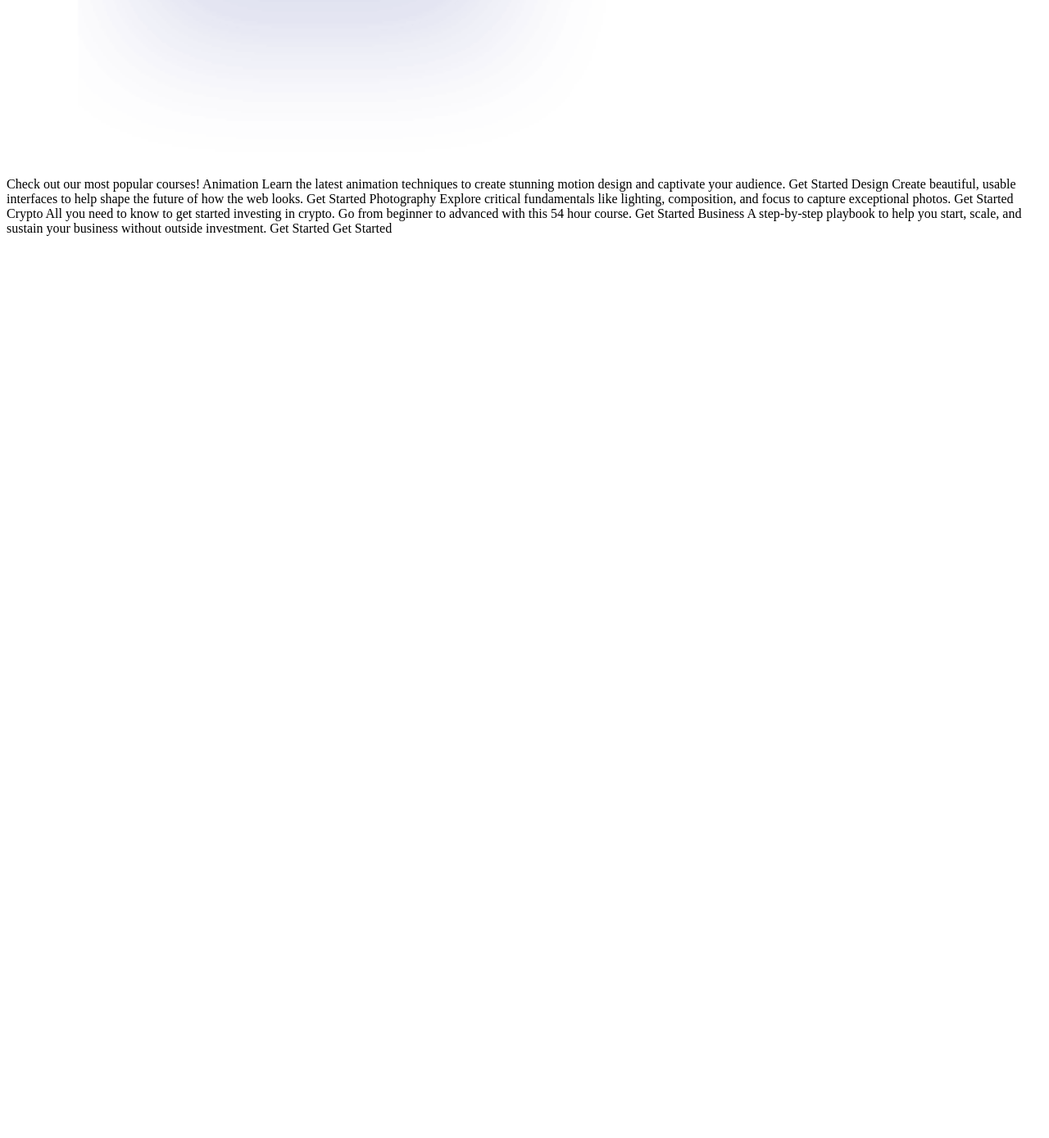
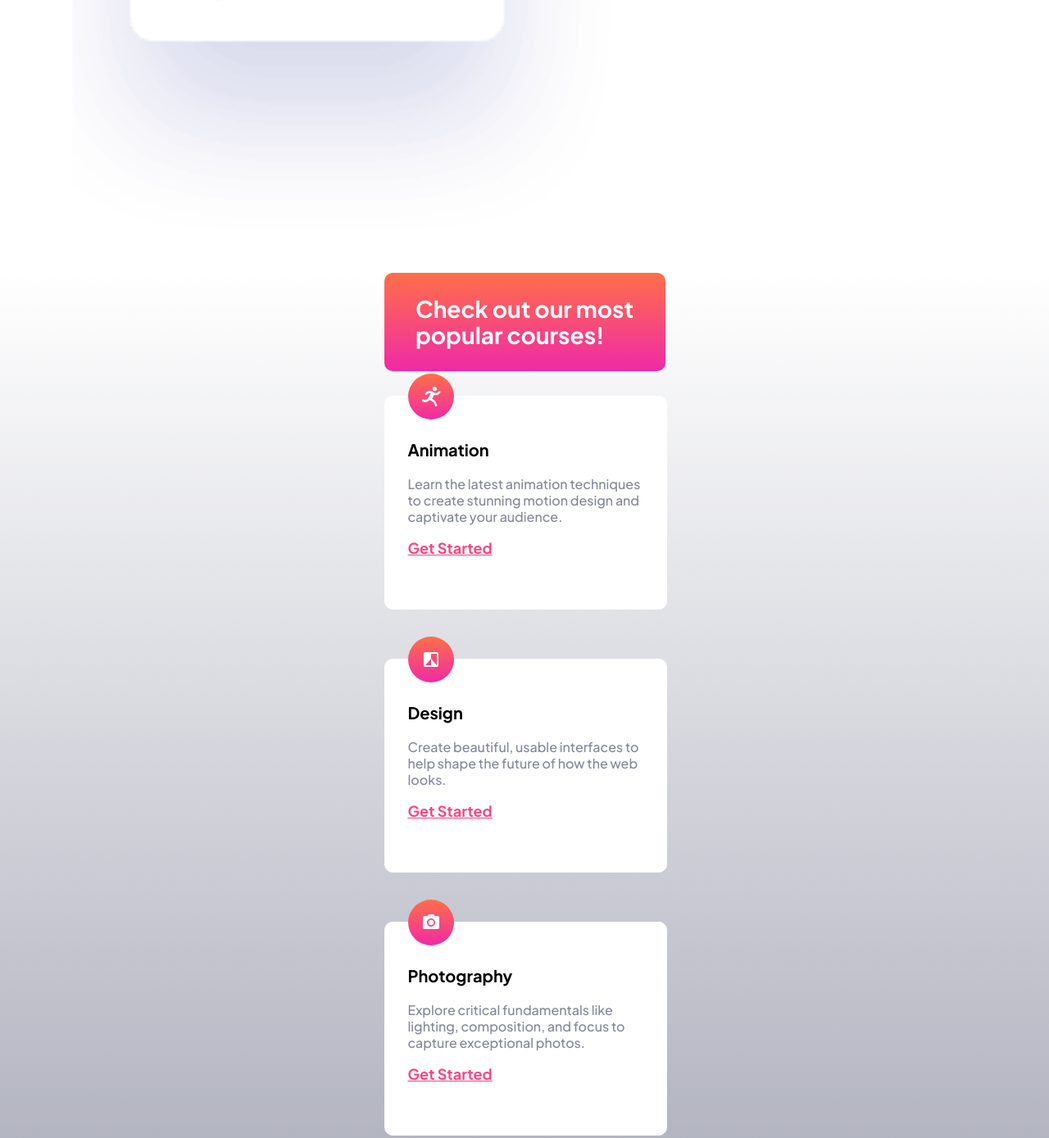
Before and after one commit to gustavoc1995/skilled-landing-page, a plain HTML site: page starter-code/index.html in a window 1280 px wide. Shown: the part 1380-2769 px from the top of the page at 82% size. Before the commit the page ends 1676 px from the top, so only its background shows below. Drawn offline with Linux system fonts and the light colour scheme.

Commit message:
courses section added

```diff
--- a/starter-code/index.html
+++ b/starter-code/index.html
@@ -30,43 +30,59 @@
       </div>
       <button>Get Started</button>
     </div>
-
     <div class="main-image">
       <img src="./assets/image-hero-mobile.png" alt="courses and member image">
     </div>
   </section>
 
-  <section id="">
+  <section id="courses-section">
+    <div class="courses">
+      <div class="course-title-card">
+        <h3>Check out our most <br> popular courses!</h3>
+      </div>
+      <div class="courses-card">
+        <img src="./assets/icon-animation.svg" alt="">
+        <h3>Animation</h3>
+        <p> Learn the latest animation techniques to create stunning motion
+          design and captivate your audience.</p>
+        <a href="">Get Started</a>
+      </div>
 
+      <div class="courses-card">
+        <img src="./assets/icon-design.svg" alt="">
+        <h3>Design</h3>
+        <p>Create beautiful, usable interfaces to help shape the future of
+          how the web looks.</p>
+        <a href="">Get Started</a>
+      </div>
+
+      <div class="courses-card">
+        <img src="./assets/icon-photography.svg" alt="">
+        <h3>Photography</h3>
+        <p>Explore critical fundamentals like lighting, composition, and focus
+          to capture exceptional photos.</p>
+        <a href="">Get Started</a>
+      </div>
+
+      <div class="courses-card">
+        <img src="./assets/icon-crypto.svg" alt="">
+        <h3>Crypto</h3>
+        <p>All you need to know to get started investing in crypto. Go from beginner
+          to advanced with this 54 hour course.</p>
+        <a href="">Get Started</a>
+      </div>
+
+      <div class="courses-card">
+        <img src="./assets/icon-business.svg" alt="">
+        <h3>Business</h3>
+        <p>A step-by-step playbook to help you start, scale, and sustain your business
+          without outside investment.</p>
+        <a href="">Get Started</a>
+      </div>
+
+    </div>
   </section>
 
-
-  Check out our most popular courses!
-
-  Animation
-  Learn the latest animation techniques to create stunning motion
-  design and captivate your audience.
-  Get Started
-
-  Design
-  Create beautiful, usable interfaces to help shape the future of
-  how the web looks.
-  Get Started
-
-  Photography
-  Explore critical fundamentals like lighting, composition, and focus
-  to capture exceptional photos.
-  Get Started
-
-  Crypto
-  All you need to know to get started investing in crypto. Go from beginner
-  to advanced with this 54 hour course.
-  Get Started
-
-  Business
-  A step-by-step playbook to help you start, scale, and sustain your business
-  without outside investment.
-  Get Started
 
   Get Started
 
--- a/starter-code/style.css
+++ b/starter-code/style.css
@@ -1,11 +1,15 @@
 :root {
+    --primary-color: #f74780;
     --dark-blue: #13183F;
+    --text-color: #83869a;
 }
 
-.body {
+body{
+    margin: 0;
+    border: 0;
+    padding: 0;
     font-family: 'Plus Jakarta Sans', sans-serif;
 }
-
 
 .nav-bar {
     width: 343px;
@@ -43,7 +47,7 @@
 .header-title .courses-introduction {
     font-size: 16px;
     font-weight: 500;
-    color: #83869a;
+    color: var(--text-color);
 
 }
 
@@ -61,3 +65,65 @@
 .main-image img {
     width: 100%;
 }
+
+
+#courses-section{
+    background: linear-gradient(180deg, #FFFFFF 0%, #83869a 100%);
+}
+.courses{
+    width: 343px;
+    margin: 20px auto;
+    display: grid;
+    grid-template-columns: 1fr;
+}
+
+.courses .course-title-card{
+    width: 343px;
+    height: 120px;
+    background: linear-gradient(0deg, rgba(240, 42, 166, 1) 0%, rgba(255, 111, 72, 1) 100%);
+    color: white;
+    line-height: 32px;
+    font-size: 24px;
+    font-family: 'Plus Jakarta Sans', sans-serif;;
+    border-radius: 10px;
+    display: flex;
+    justify-content: center;
+    align-items: center;
+}
+
+.courses-card{
+    height: 195px;
+    width: calc(100% - 56px);
+    margin: 30px auto;
+    background: white;
+    border-radius: 10px;
+    padding: 32px 28px;
+    border: 1px solid white;
+    position: relative;
+}
+
+.courses-card img{
+    width: 56px;
+    height: 56px;
+    position: absolute;
+    top: -28px;
+}
+
+.courses-card h3{
+    color: black;
+    font-size: 20px;
+    font-weight: 700;
+}
+
+.courses-card p{
+    line-height: 20px;
+    font-size: 16px;
+    font-weight: 400;
+    color: var(--text-color);
+}
+
+.courses-card a{
+    color: var(--primary-color);
+    font-size: 18px;
+    font-weight: 700;
+}
```
